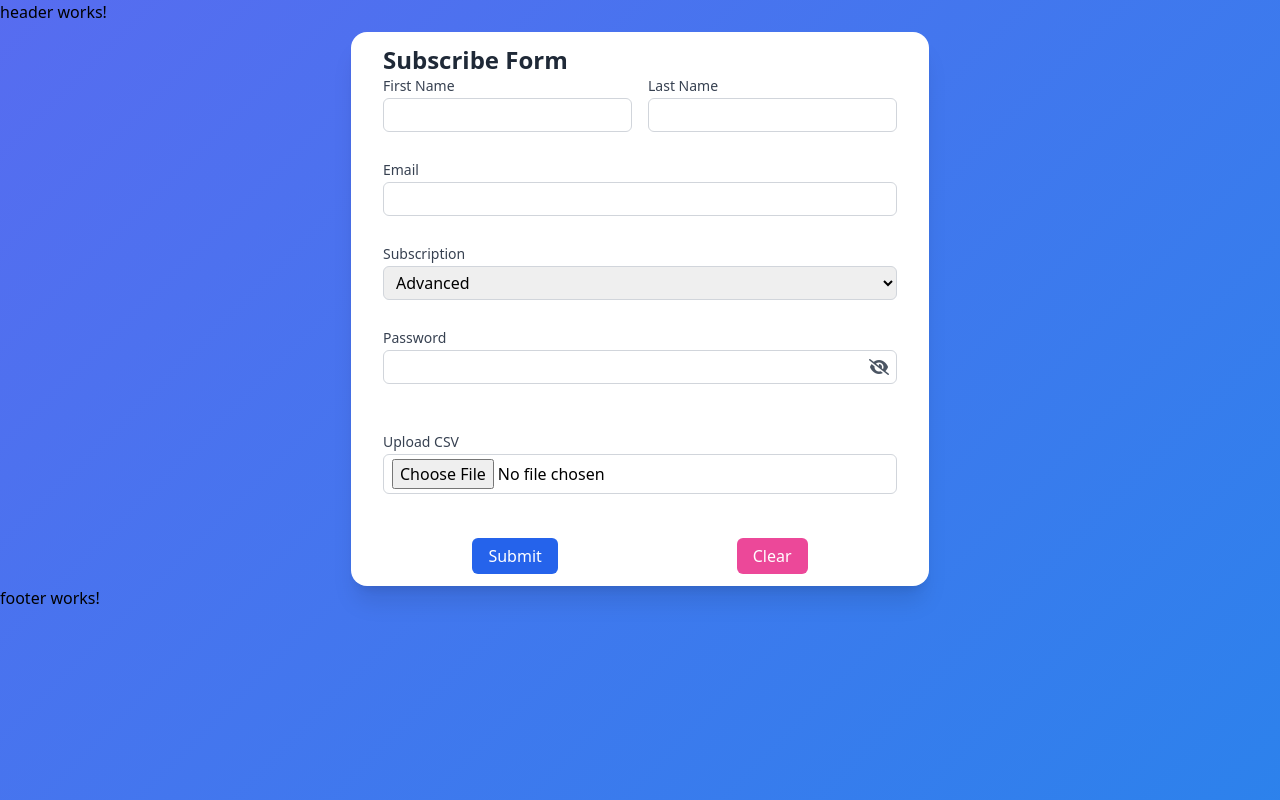
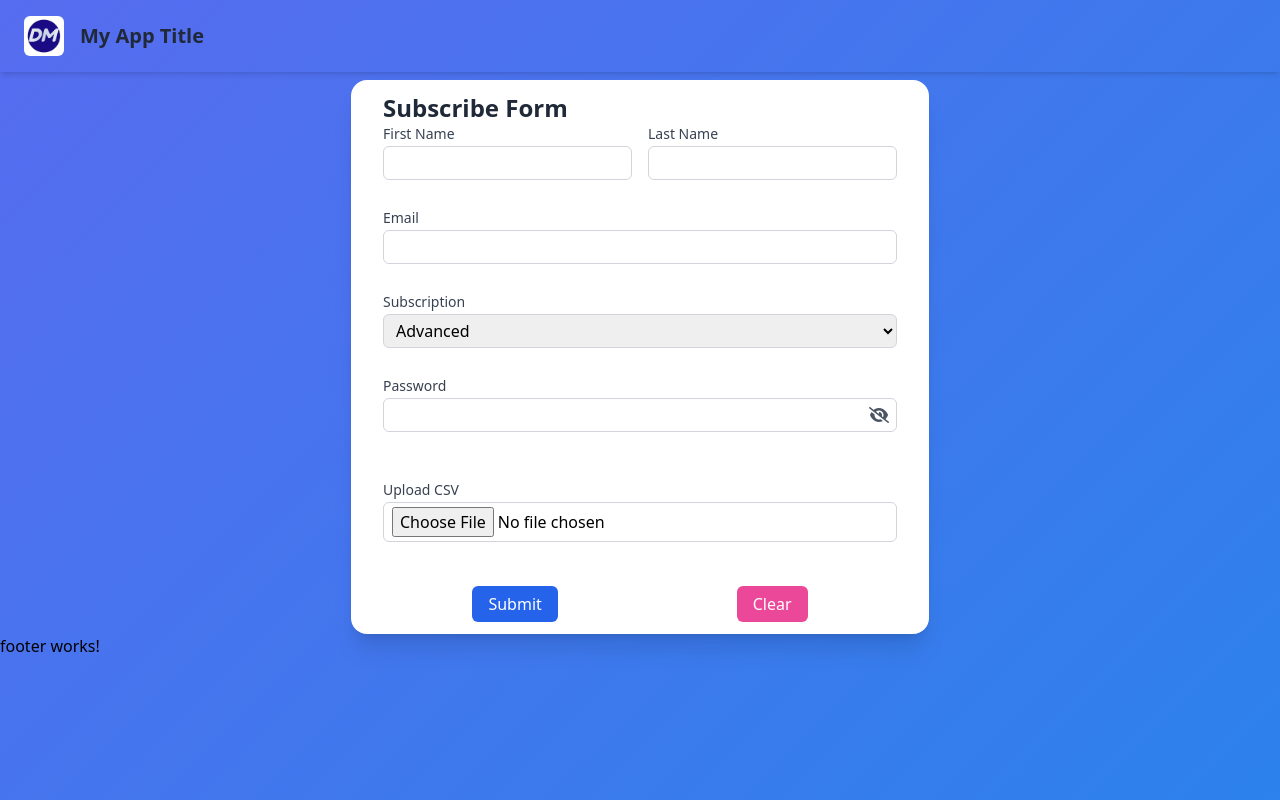
Before and after one commit to duvan-23/frontend-code-challenge, an Angular app: page / in a window 1280 px wide. Built offline with nearby package versions, Linux system fonts and the light colour scheme.

Commit message:
add header

```diff
--- a/src/app/layout/components/header/header.html
+++ b/src/app/layout/components/header/header.html
@@ -1 +1,8 @@
-<p>header works!</p>
+<header class="  shadow-md px-6 py-4 flex items-center gap-4">
+  <img
+    src="logo.webp"
+    alt="Logo"
+    class="w-10 h-10 object-contain transition-transform duration-300 hover:scale-105 rounded-md"
+  />
+  <h1 class="text-xl font-semibold text-gray-800">My App Title</h1>
+</header>
```
